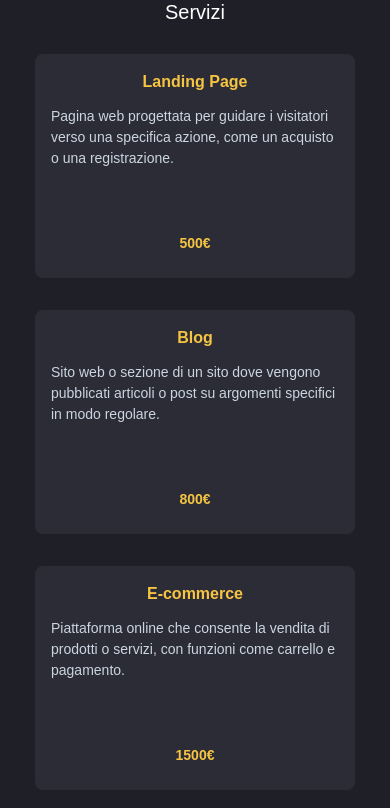
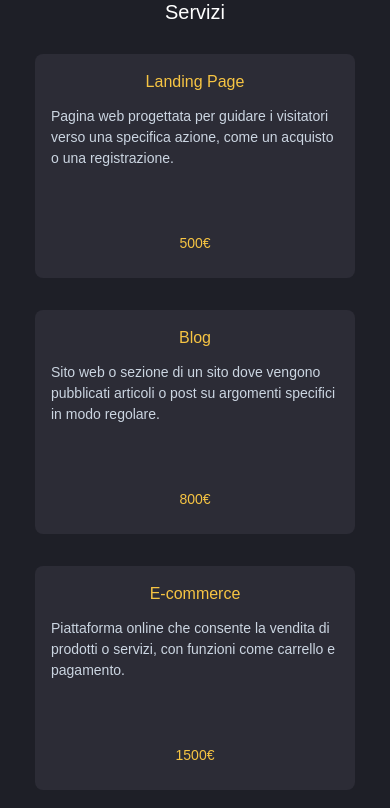
Before and after one commit to simonetignino/Portfolio, a React (Vite) app in the folder frontend/: page / in a window 390 px wide. Shown: the part 760-1568 px from the top of the page. Built offline with nearby package versions, Linux system fonts and the light colour scheme; a web font is replaced by a local one.

Commit message:
tolto il bold

```diff
--- a/frontend/src/components/Cards/SimpleCard.jsx
+++ b/frontend/src/components/Cards/SimpleCard.jsx
@@ -34,7 +34,7 @@ const SimpleCard = ({ title, desc, price }) => {
     >
       <div className="card w-80 sm:w-80 h-56 sm:max-h-48 my-2 sm:my-4 bg-[#2C2C36] relative rounded-lg">
         <div className="container-card p-4 flex flex-col items-center justify-center">
-          <motion.div className="title text-[#f6c443] mb-3 font-bold sm:font-normal" variants={item}>
+          <motion.div className="title text-[#f6c443] mb-3" variants={item}>
             <span>{title}</span>
           </motion.div>
           <motion.div
@@ -44,7 +44,7 @@ const SimpleCard = ({ title, desc, price }) => {
             <span>{desc}</span>
           </motion.div>
           <motion.div
-            className="description text-[#f6c443] text-[14px] sm:mt-10 mt-16 md:mt-6 xl:mt-10 font-bold sm:font-normal"
+            className="description text-[#f6c443] text-[14px] sm:mt-10 mt-16 md:mt-6 xl:mt-10"
             variants={item}
           >
             <span>{price}</span>
```
